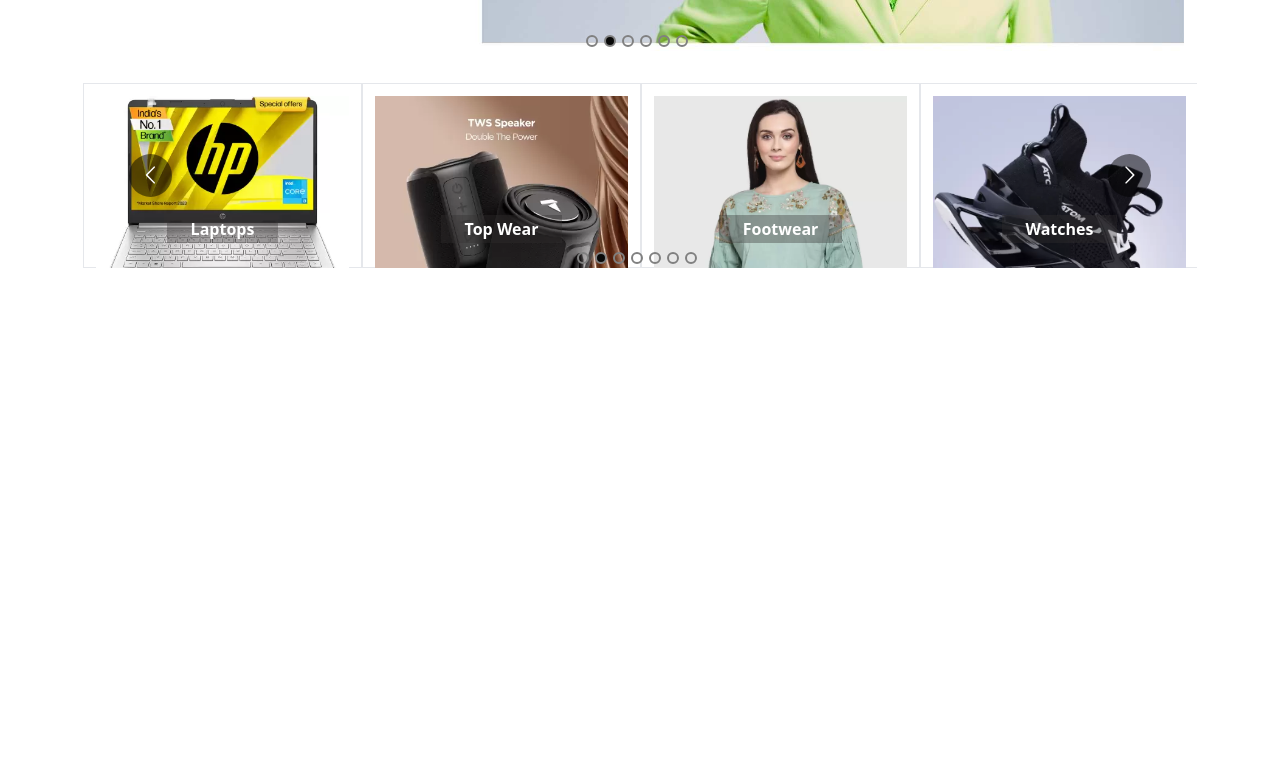
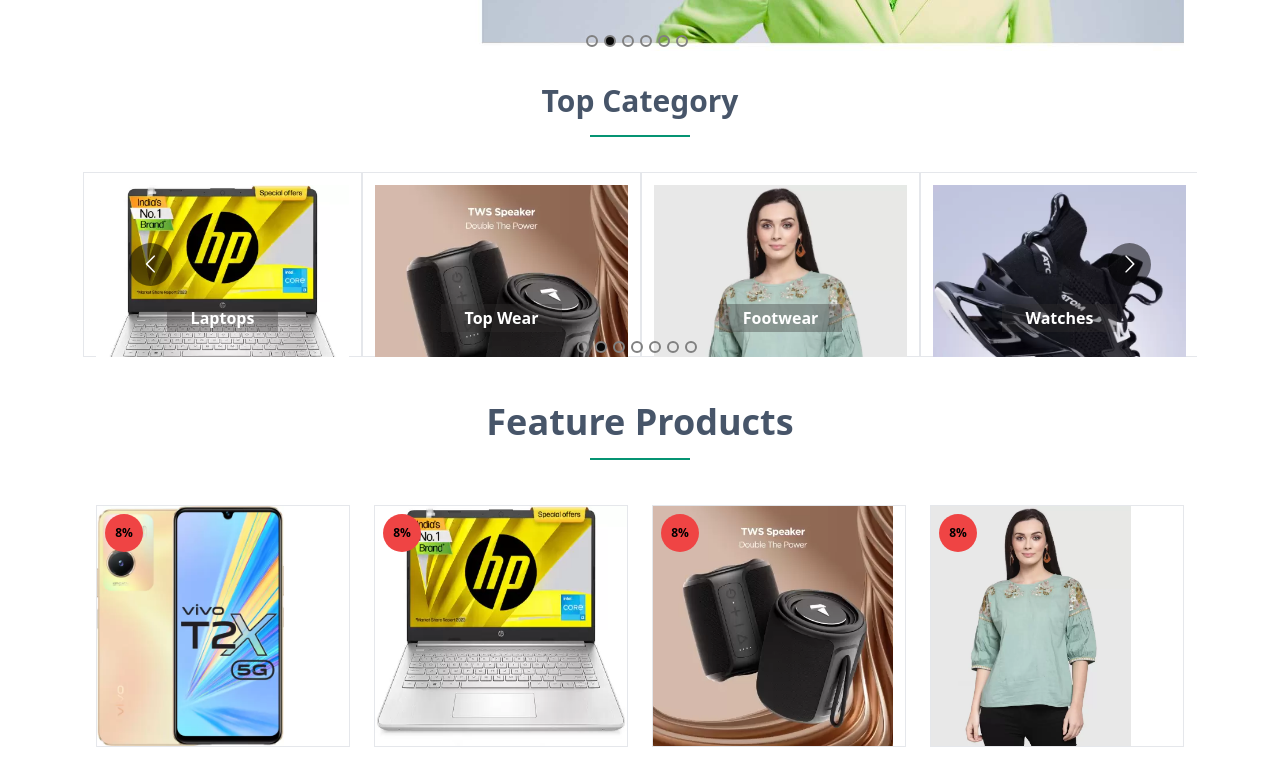
Before and after one commit to yanasyahrudin/ecomm-easyshop-fe, a React (Create React App) app: page / in a window 1280 px wide. Shown: the part 540-1310 px from the top of the page. Before the commit the page ends 808 px from the top, so only its background shows below. Built offline with nearby package versions, Linux system fonts and the light colour scheme.

Commit message:
setup feature product part 1

```diff
--- a/src/components/Categorys.jsx
+++ b/src/components/Categorys.jsx
@@ -47,6 +47,13 @@
 
   return (
     <div className="w-[87%] mx-auto relative">
+      <div className="w-full">
+        <div className="text-center flex justify-center items-center flex-col text-3xl text-slate-600 font-bold relative pb-[35px]">
+          <h2>Top Category</h2>
+          <div className="w-[100px] h-[2px] bg-[#059473] mt-4"></div>
+        </div>
+      </div>
+
       <Carousel
         autoPlay={true}
         infinite={true}
--- /dev/null
+++ b/src/components/products/FeeatureProducts.jsx
@@ -0,0 +1,32 @@
+import React from "react";
+
+const FeeatureProducts = () => {
+  return (
+    <div className="w-[85%] flex flex-wrap mx-auto">
+      <div className="w-full">
+        <div className="text-center flex justify-center items-center flex-col text-4xl text-slate-600 font-bold relative pb-[45px]">
+          <h2>Feature Products</h2>
+          <div className="w-[100px] h-[2px] bg-[#059473] mt-4"></div>
+        </div>
+      </div>
+
+      <div className="w-full grid grid-cols-4 md-lg:grid-cols-3 md-lg:grid-cols-3 md:grid-cols-2 sm:grid-cols gap-6">
+        {[1, 2, 3, 4, 5, 6].map((p, i) => (
+          <div
+            key={i}
+            className="border group transition-all duration-500 hover:shadow-md hover:-mt-3"
+          >
+            <div className="relative overflow-hidden">
+              <div className="flex justify-center items-center absolute text-center w-[38px] h-[38px] rounded-full bg-red-500 font-semibold text-xs left-2 top-2">
+                8%
+              </div>
+              <img className="sm:w-ful h-[240px]" src={`http://localhost:3000/images/products/${i + 1}.webp`} alt="" />
+            </div>
+          </div>
+        ))}
+      </div>
+    </div>
+  );
+};
+
+export default FeeatureProducts;
--- a/src/pages/Home.jsx
+++ b/src/pages/Home.jsx
@@ -2,6 +2,7 @@
 import Header from "../components/Header";
 import Banner from './../components/Banner';
 import Categorys from "../components/Categorys";
+import FeeatureProducts from "../components/products/FeeatureProducts";
 
 const Home = () => {
   return (
@@ -9,6 +10,10 @@
       <Header />
       <Banner />
       <Categorys />
+      <div className="py-[45px]">
+        <FeeatureProducts />
+
+      </div>
     </div>
   );
 };
```
